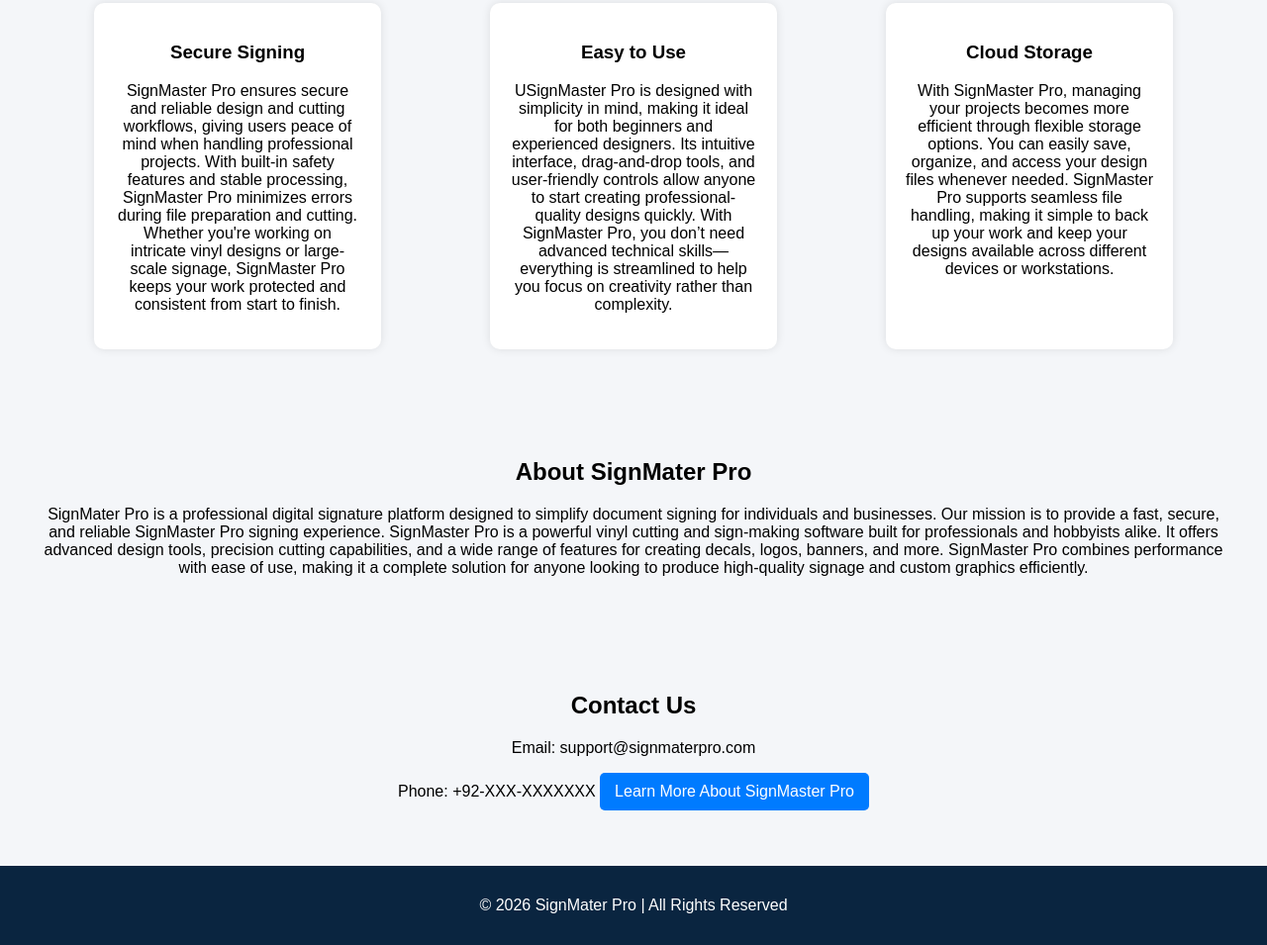
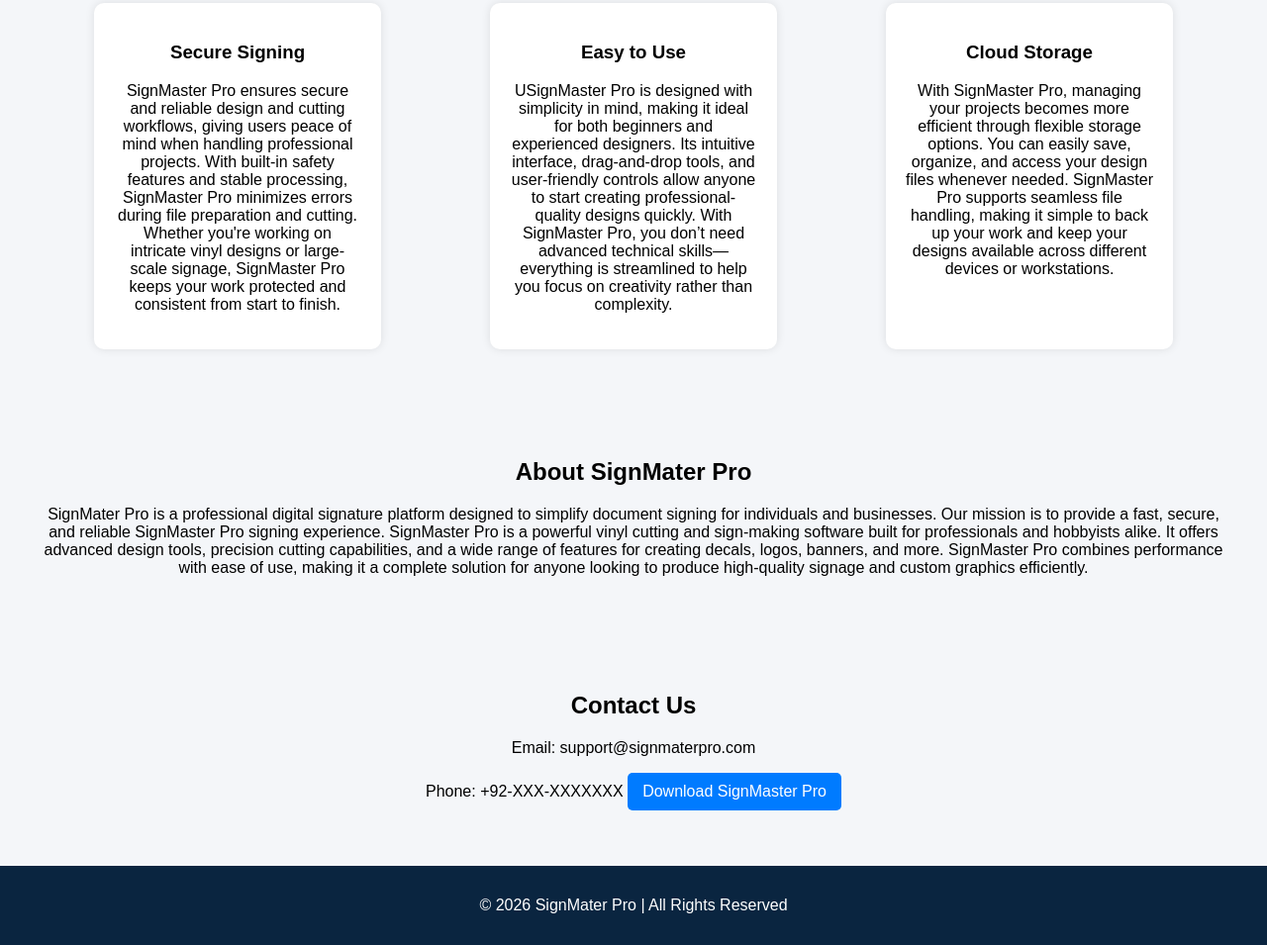
Before and after one commit to signmasterpro/Signmaster, a plain HTML site: page post3.html in a window 1280 px wide. Shown: the part 615-1570 px from the top of the page at 99% size. Drawn offline with Linux system fonts and the light colour scheme.

Commit message:
Update post3.html

```diff
--- a/post3.html
+++ b/post3.html
@@ -141,7 +141,7 @@
   color:white;
   text-decoration:none;
   border-radius:5px;">
-  Learn More About SignMaster Pro
+  Download SignMaster Pro
 </a></p>
 </section>
 
```
